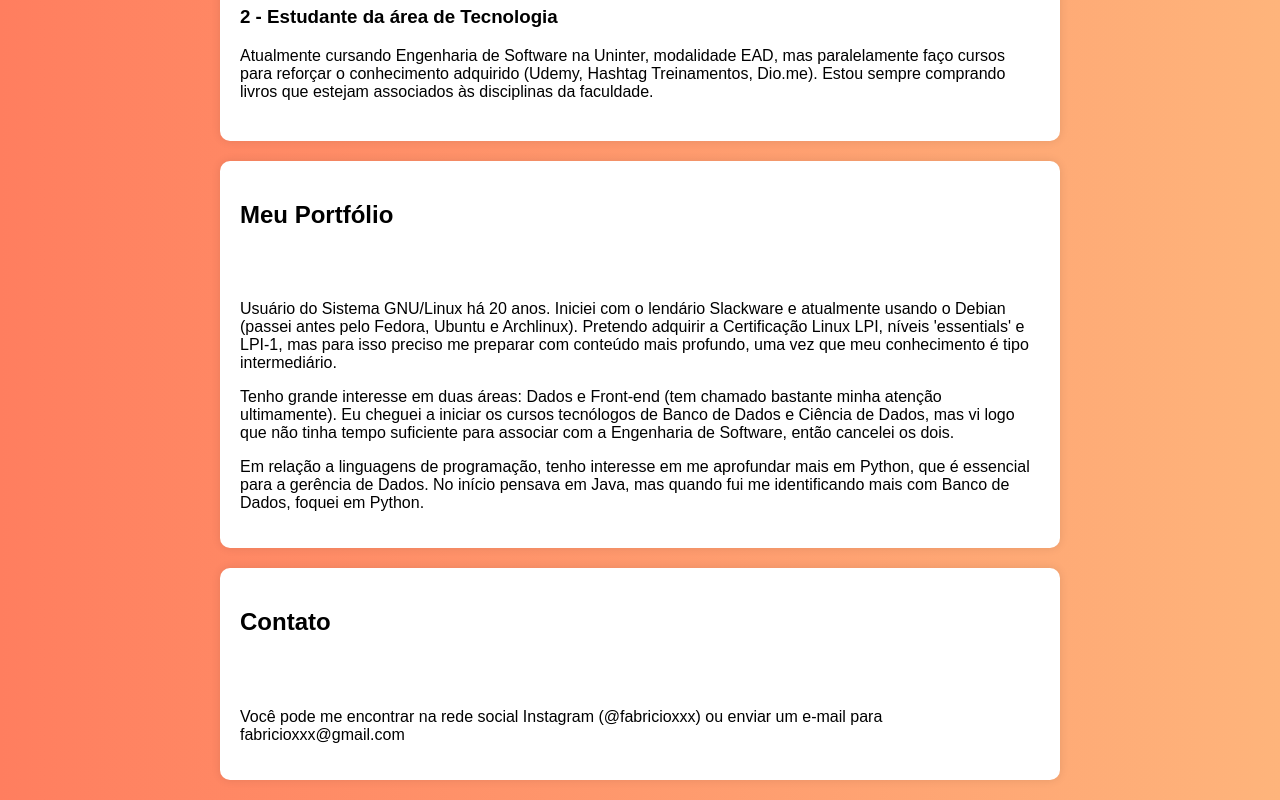
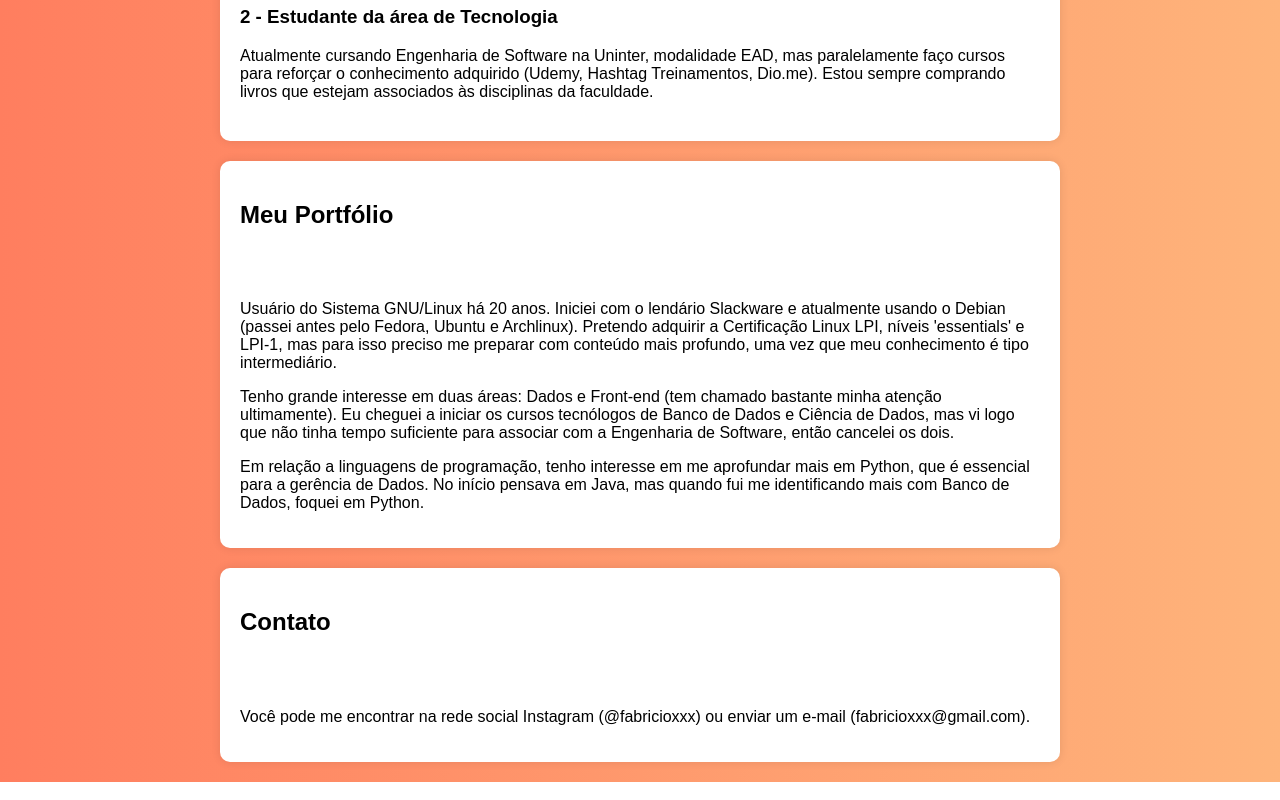
Before and after one commit to fabriciomds/fabricio_medeiros, a plain HTML site: page index.html in a window 1280 px wide. Shown: the part 801-1601 px from the top of the page. Drawn offline with Linux system fonts and the light colour scheme.

Commit message:
Melhorando o conteúdo da seção contato

```diff
--- a/index.html
+++ b/index.html
@@ -128,7 +128,7 @@
       <br />
       <p>
         Você pode me encontrar na rede social Instagram (@fabricioxxx) ou enviar
-        um e-mail para fabricioxxx@gmail.com
+        um e-mail (fabricioxxx@gmail.com).
       </p>
       <!-- Parágrafo com informações de contato -->
     </section>
```
